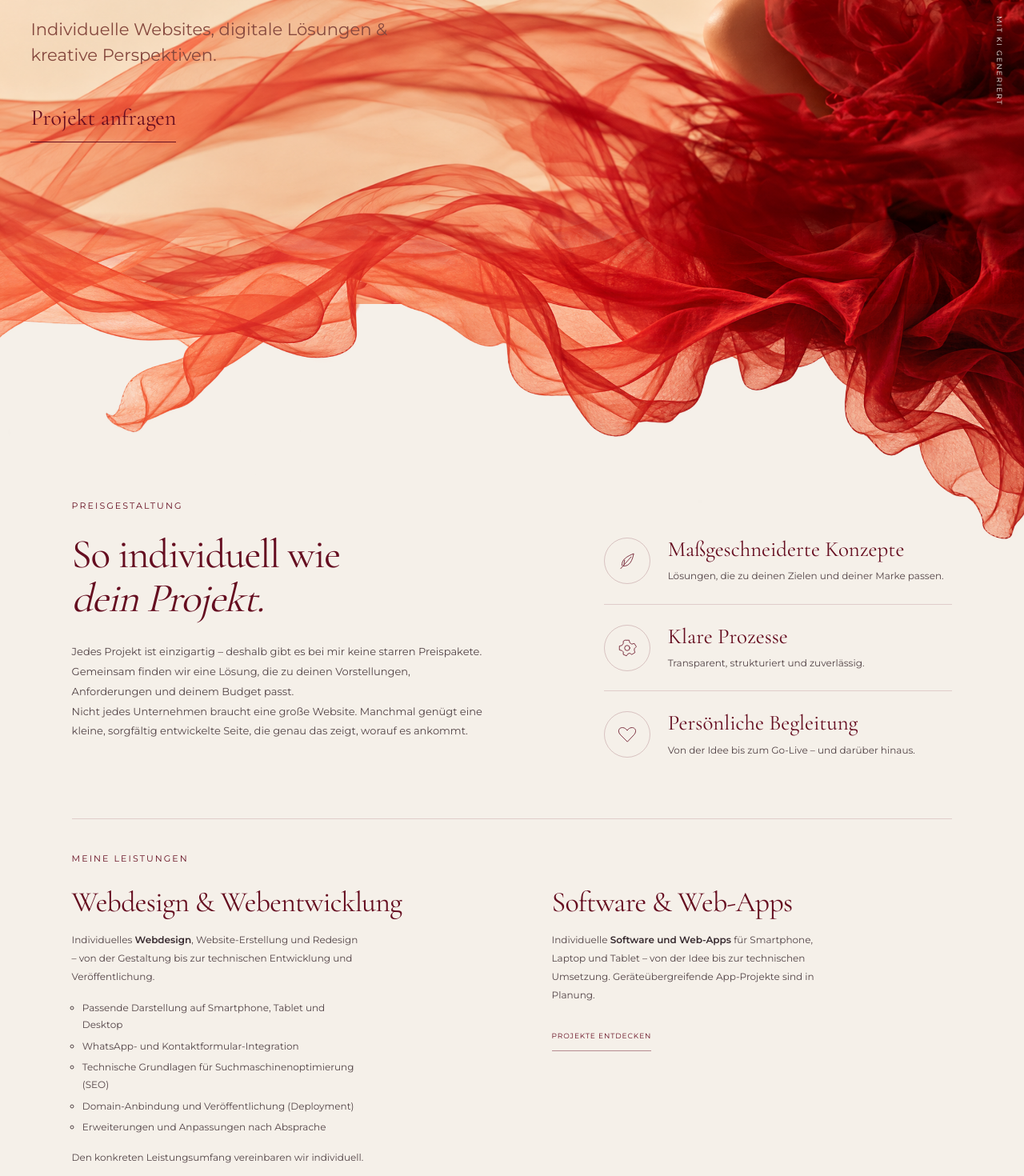
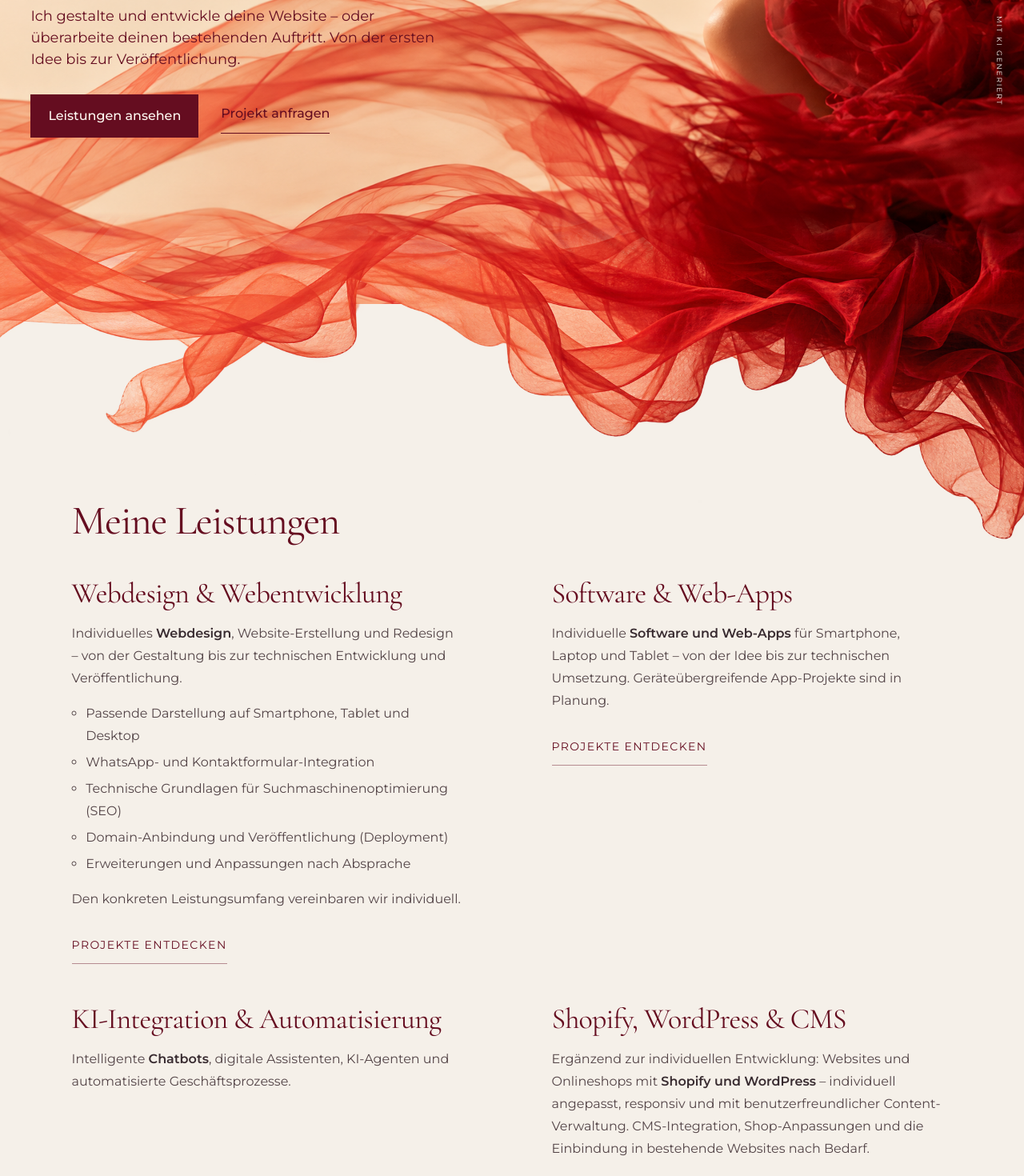
Before and after one commit to AnnaFillanna/anna-filippi.studio, a React (Vite) app: page / in a window 1280 px wide. Shown: the part 420-1890 px from the top of the page at 80% size. Built offline with nearby package versions, Linux system fonts and the light colour scheme.

Commit message:
Clarify service offering and improve typography and intro animation

```diff
--- a/src/components/Animation/ParticleText.tsx
+++ b/src/components/Animation/ParticleText.tsx
@@ -79,22 +79,20 @@ export default function ParticleText({ text }: { text: string }) {
         const elapsed = now - began;
         context.clearRect(0, 0, Math.ceil(viewportWidth), Math.ceil(viewportHeight));
         const bounds = label.getBoundingClientRect();
-        const fade = Math.min(1, Math.max(0, (elapsed - 3500) / 400));
+        const fade = Math.min(1, Math.max(0, (elapsed - 2600) / 400));
         for (const dot of dots) {
-          const outward = Math.min(1, elapsed / 950);
-          const spread = 1 - Math.pow(1 - outward, 3);
-          const progress = Math.max(0, Math.min(1, (elapsed - 1050 - dot.delay) / 1600));
+          const progress = Math.max(0, Math.min(1, (elapsed - 150 - dot.delay) / 1600));
           const ease = 1 - Math.pow(1 - progress, 3);
           const targetX = bounds.left + dot.x;
           const targetY = bounds.top + dot.y;
-          const distance = spread * (1 - ease);
+          const distance = 1 - ease;
           const x = targetX + (dot.fromX - targetX) * distance;
           const y = targetY + (dot.fromY - targetY) * distance;
           context.globalAlpha = Math.min(1, elapsed / 100) * (1 - fade);
           context.beginPath(); context.arc(x, y, 1.05, 0, Math.PI * 2); context.fill();
         }
-        if (elapsed >= 3500) setAssembling(false);
-        if (elapsed < 3900) frame = requestAnimationFrame(draw);
+        if (elapsed >= 2600) setAssembling(false);
+        if (elapsed < 3000) frame = requestAnimationFrame(draw);
         else { playing = false; context.clearRect(0, 0, Math.ceil(viewportWidth), Math.ceil(viewportHeight)); }
       };
       frame = requestAnimationFrame(draw);
--- a/src/components/Hero/Hero.module.scss
+++ b/src/components/Hero/Hero.module.scss
@@ -266,3 +266,21 @@
   .portrait img { object-position: 53% center; }
   .copy h1 { font-size: 12.4vw; }
 }
+
+// Keep the offer and both next steps readable across screen sizes.
+.hero { height: auto; min-height: max(100svh, 760px); }
+.copy { padding-bottom: 100px; }
+.headline { font-size: clamp(32px, 3.6vw, 58px); max-width: 720px; }
+.description { font-size: clamp(16px, 1.4vw, 20px); color: #650d20; max-width: 510px; }
+.actions { display: flex; flex-wrap: wrap; align-items: center; gap: 18px 28px; margin-top: 30px; }
+.servicesLink { padding: 15px 22px; background: #650d20; color: #fffaf3; font: 500 16px/1.5 $sans; }
+.servicesLink:hover { background: #4e0a19; }
+.actions .projectLink { margin-top: 0; font: 500 16px/1.5 $sans; }
+@media (max-width: 760px) {
+  .hero { min-height: max(100svh, 178vw); }
+  .copy { padding-bottom: 80px; }
+  .headline { font-size: clamp(30px, 7vw, 50px); }
+  .description { max-width: 100%; font-size: 16px; }
+  .portrait { top: 420px; height: calc(100% - 420px); }
+  .actions { gap: 16px 24px; }
+}
--- a/src/components/Hero/Hero.tsx
+++ b/src/components/Hero/Hero.tsx
@@ -42,14 +42,15 @@ export default function Hero() {
           <AnimatedLetters text="ANNA FILIPPI" flock />
         </h1>
         <motion.h2 {...intro(0.25)} className={styles.headline}>
-          Webentwicklung mit<br />Persönlichkeit.
+          Websites und Onlineshops<br />für dein Unternehmen.
         </motion.h2>
         <motion.p {...intro(0.4)} className={styles.description}>
-          Individuelle Websites, digitale Lösungen &amp; kreative Perspektiven.
+          Ich gestalte und entwickle deine Website – oder überarbeite deinen bestehenden Auftritt. Von der ersten Idee bis zur Veröffentlichung.
         </motion.p>
-        <motion.a {...intro(0.55)} href="#kontakt" className={styles.projectLink}>
-          Projekt anfragen
-        </motion.a>
+        <motion.div {...intro(0.55)} className={styles.actions}>
+          <a href="#leistungen" className={styles.servicesLink}>Leistungen ansehen</a>
+          <a href="#kontakt" className={styles.projectLink}>Projekt anfragen</a>
+        </motion.div>
       </div>
       <motion.a {...intro(0.65)} href="#leistungen" className={styles.scroll}>
         SCROLL
--- a/src/components/Services/Services.module.scss
+++ b/src/components/Services/Services.module.scss
@@ -12,8 +12,9 @@
   grid-template-columns: minmax(0, 1.35fr) minmax(0, 1fr);
   gap: clamp(40px, 6vw, 90px);
   align-items: start;
-  padding-bottom: clamp(28px, 4vw, 52px);
-  border-bottom: 1px solid #650d2026;
+  margin-top: clamp(56px, 7vw, 100px);
+  padding-top: clamp(32px, 4vw, 52px);
+  border-top: 1px solid #650d2026;
 }
 .eyebrow {
   font: 400 11px/1.7 $sans;
@@ -31,8 +32,8 @@
 .list { display: grid; grid-template-columns: repeat(2, minmax(0, 1fr)); gap: 48px 9%; list-style: none; padding: 0; margin: 66px 0 0; }
 .service { min-width: 0; }
 .service h3 { font: 400 clamp(28px, 2.8vw, 39px)/1.15 $serif; letter-spacing: -.02em; margin: 0 0 16px; overflow-wrap: break-word; }
-.description { font: 12px/1.9 $sans; max-width: 46ch; color: #534447; }
-.galleryLink { display: inline-block; margin-top: 22px; padding: 10px 0; border-bottom: 1px solid #650d2070; color: inherit; font: 9px/1.7 $sans; letter-spacing: .1em; text-decoration: none; }
+.description { font: 16px/1.75 $sans; max-width: 46ch; color: #534447; }
+.galleryLink { display: inline-block; margin-top: 22px; padding: 10px 0; border-bottom: 1px solid #650d2070; color: inherit; font: 14px/1.7 $sans; letter-spacing: .1em; text-decoration: none; }
 .galleryLink:hover { border-color: currentColor; }
 .galleryLink:focus-visible { outline: 2px solid currentColor; outline-offset: 5px; }
 @media (max-width: 760px) {
@@ -47,9 +48,9 @@
 
 
 
-.webScope { padding-left: 1.1em; margin: 16px 0 0; max-width: 46ch; font: 12px/1.8 $sans; color: #534447; }
+.webScope { padding-left: 1.1em; margin: 16px 0 0; max-width: 46ch; font: 16px/1.75 $sans; color: #534447; }
 .webScope li + li { margin-top: 5px; }
-.scopeNote { margin-top: 16px; max-width: 46ch; font: 12px/1.8 $sans; color: #534447; }
+.scopeNote { margin-top: 16px; max-width: 46ch; font: 16px/1.75 $sans; color: #534447; }
 
 .description strong {
   font-weight: 600;
@@ -60,7 +61,7 @@
   min-width: 0;
   h2 { font: 400 clamp(36px, 4vw, 58px)/1.08 $serif; letter-spacing: -.025em; margin: 0 0 26px; }
   h2 em { display: block; font-weight: 400; }
-  > p:not(.eyebrow) { max-width: 61ch; font: 13px/1.9 $sans; color: #534447; }
+  > p:not(.eyebrow) { max-width: 61ch; font: 16px/1.75 $sans; color: #534447; }
   > .pricingPromise { color: $bordeaux; margin-top: 24px; }
   a { display: inline-block; color: inherit; font: 400 24px/1.3 $serif; padding: 8px 0; border-bottom: 1px solid currentColor; text-decoration: none; }
 }
@@ -78,7 +79,7 @@
   li { display: grid; grid-template-columns: 58px minmax(0, 1fr); gap: 22px; align-items: center; padding: 24px 0; }
   li + li { border-top: 1px solid #650d2026; }
   h3 { font: 400 clamp(23px, 2.1vw, 30px)/1.2 $serif; margin: 0 0 7px; }
-  p { font: 12px/1.7 $sans; color: #534447; margin: 0; }
+  p { font: 16px/1.7 $sans; color: #534447; margin: 0; }
 }
 .benefitIcon {
   width: 58px; height: 58px; border: 1px solid #650d2033; border-radius: 50%;
@@ -95,10 +96,9 @@
 }
 
 .sectionLabel {
-  font: 400 11px/1.7 $sans;
-  letter-spacing: .19em;
-  text-transform: uppercase;
-  margin: 40px 0 24px;
+  font: 400 clamp(38px, 4vw, 58px)/1.12 $serif;
+  letter-spacing: -.025em;
+  margin: 0 0 40px;
 }
 .sectionLabel + .list { margin-top: 0; }
 @media (min-width: 761px) {
--- a/src/components/Services/Services.tsx
+++ b/src/components/Services/Services.tsx
@@ -14,6 +14,31 @@ export default function Services() {
   const reduced = useReducedMotion();
   return (
     <section id="leistungen" className={styles.services} aria-labelledby="services-title">
+      <h2 id="services-title" className={styles.sectionLabel}>Meine Leistungen</h2>
+      <ul className={styles.list}>
+        {services.map((service, index) => (
+          <motion.li key={service.title} className={styles.service}
+            initial={reduced ? false : { opacity: 0, y: 18 }}
+            whileInView={{ opacity: 1, y: 0 }} viewport={{ once: true, amount: .15 }}
+            transition={{ duration: reduced ? 0 : .85, delay: reduced ? 0 : index % 2 * .08 }}>
+            <h3 id={index === 0 ? 'title-web' : index === 5 ? 'title-foto' : undefined}>{service.title}</h3>
+            <p className={styles.description}>{service.text}</p>
+            {index === 0 && <>
+              <ul className={styles.webScope}>
+                <li>Passende Darstellung auf Smartphone, Tablet und Desktop</li>
+                <li>WhatsApp- und Kontaktformular-Integration</li>
+                <li>Technische Grundlagen für Suchmaschinenoptimierung (SEO)</li>
+                <li>Domain-Anbindung und Veröffentlichung (Deployment)</li>
+                <li>Erweiterungen und Anpassungen nach Absprache</li>
+              </ul>
+              <p className={styles.scopeNote}>Den konkreten Leistungsumfang vereinbaren wir individuell.</p>
+            </>}
+            {index === 0 && <a className={styles.galleryLink} href="/projekte">PROJEKTE ENTDECKEN</a>}
+            {index === 1 && <a className={styles.galleryLink} href="/softwareentwicklung">PROJEKTE ENTDECKEN</a>}
+            {index === 5 && <a className={styles.galleryLink} href="/fotografie">FOTOGRAFIEN ENTDECKEN</a>}
+          </motion.li>
+        ))}
+      </ul>
       <motion.div className={styles.intro}
         initial={reduced ? false : { opacity: 0, y: 18 }}
         whileInView={{ opacity: 1, y: 0 }} viewport={{ once: true, amount: .15 }}
@@ -48,31 +73,6 @@ export default function Services() {
           </li>
         </ul>
       </motion.div>
-      <h2 id="services-title" className={styles.sectionLabel}>Meine Leistungen</h2>
-      <ul className={styles.list}>
-        {services.map((service, index) => (
-          <motion.li key={service.title} className={styles.service}
-            initial={reduced ? false : { opacity: 0, y: 18 }}
-            whileInView={{ opacity: 1, y: 0 }} viewport={{ once: true, amount: .15 }}
-            transition={{ duration: reduced ? 0 : .85, delay: reduced ? 0 : index % 2 * .08 }}>
-            <h3 id={index === 0 ? 'title-web' : index === 5 ? 'title-foto' : undefined}>{service.title}</h3>
-            <p className={styles.description}>{service.text}</p>
-            {index === 0 && <>
-              <ul className={styles.webScope}>
-                <li>Passende Darstellung auf Smartphone, Tablet und Desktop</li>
-                <li>WhatsApp- und Kontaktformular-Integration</li>
-                <li>Technische Grundlagen für Suchmaschinenoptimierung (SEO)</li>
-                <li>Domain-Anbindung und Veröffentlichung (Deployment)</li>
-                <li>Erweiterungen und Anpassungen nach Absprache</li>
-              </ul>
-              <p className={styles.scopeNote}>Den konkreten Leistungsumfang vereinbaren wir individuell.</p>
-            </>}
-            {index === 0 && <a className={styles.galleryLink} href="/projekte">PROJEKTE ENTDECKEN</a>}
-            {index === 1 && <a className={styles.galleryLink} href="/softwareentwicklung">PROJEKTE ENTDECKEN</a>}
-            {index === 5 && <a className={styles.galleryLink} href="/fotografie">FOTOGRAFIEN ENTDECKEN</a>}
-          </motion.li>
-        ))}
-      </ul>
     </section>
   );
 }
```
Also changed, not shown: 1 other file (tests, documents, lock files or other folders).
